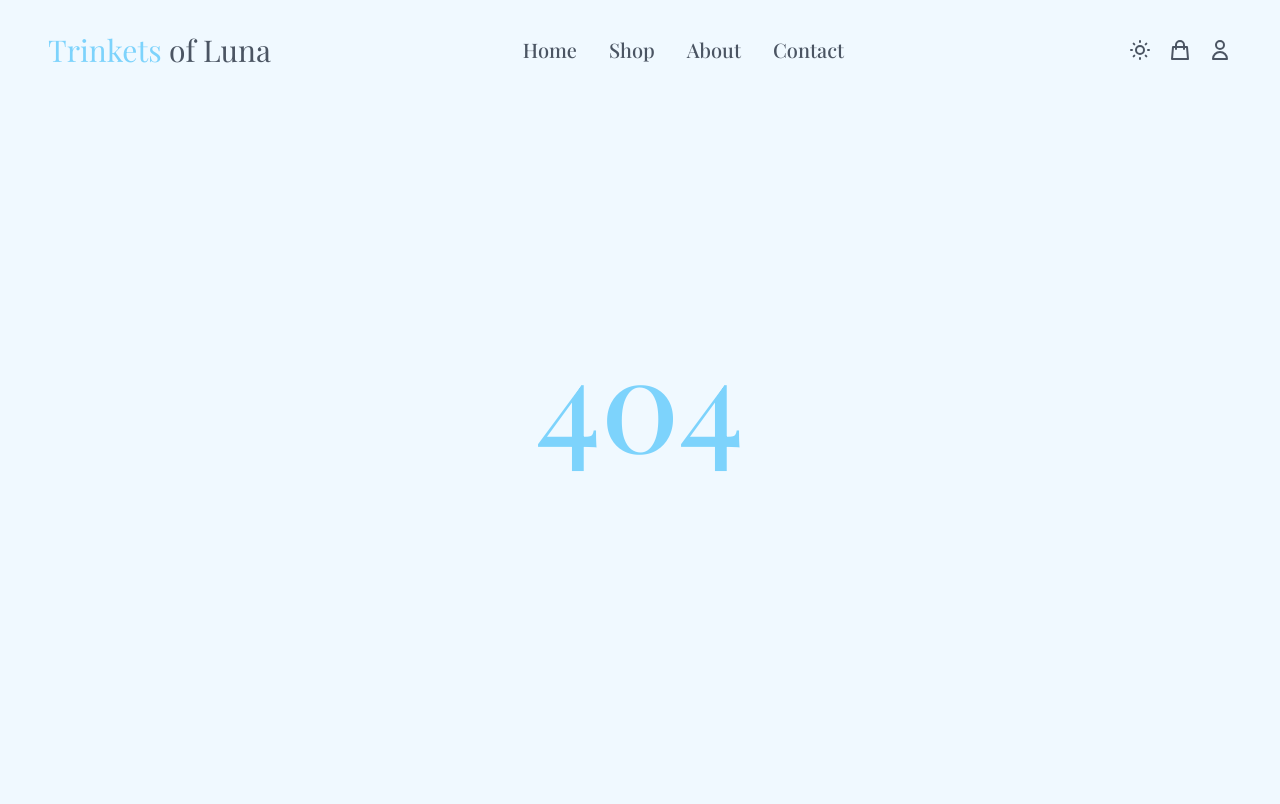
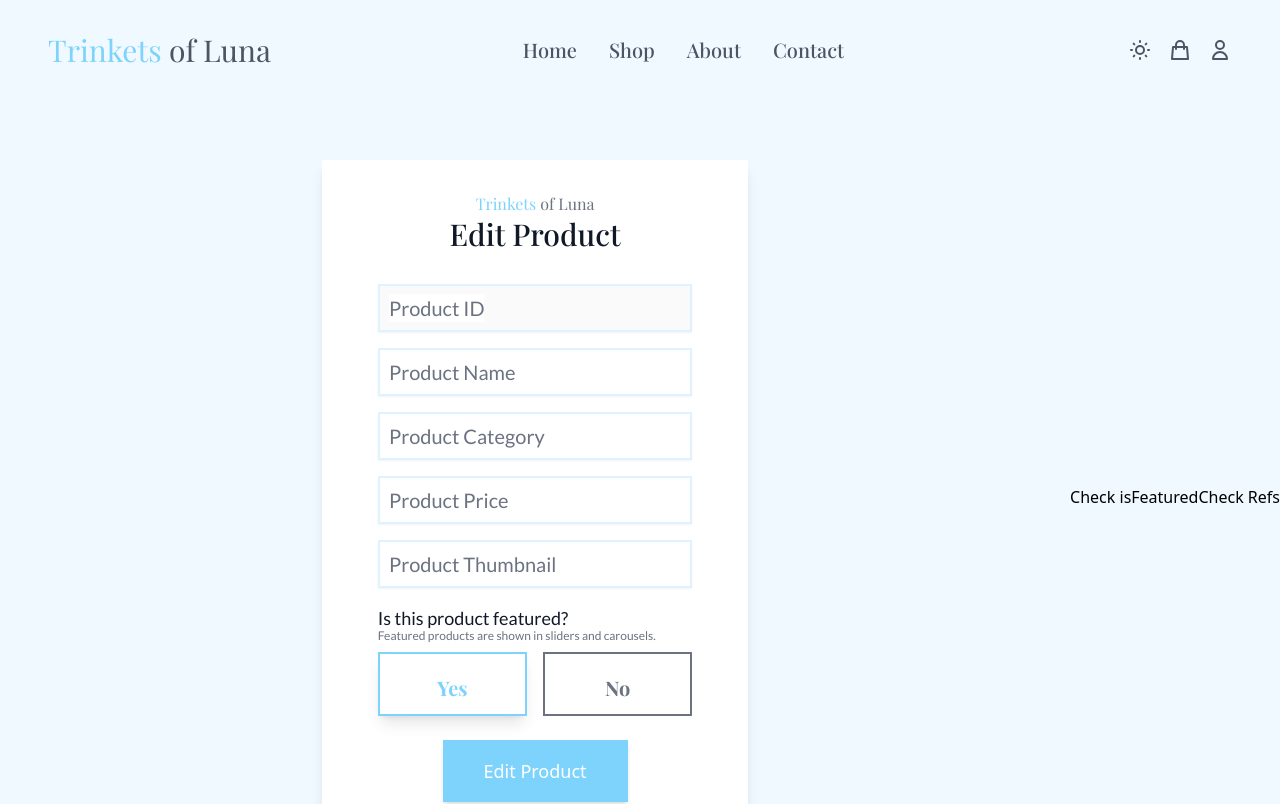
Before and after one commit to cedricquitor/trinketsofluna-ecommerce-web-app, a React (Create React App) app: page /admin/delete in a window 1280 px wide. Shown: the top 804 px of the page. Built offline with nearby package versions, Linux system fonts and the light colour scheme; no server answers.

Commit message:
Initialized and added route for delete product

```diff
--- a/src/App.js
+++ b/src/App.js
@@ -146,6 +146,14 @@ const App = () => {
               }
             />
             <Route
+              path="/admin/delete"
+              element={
+                <MainLayout>
+                  <EditProduct />
+                </MainLayout>
+              }
+            />
+            <Route
               path="*"
               element={
                 <MainLayout>
--- /dev/null
+++ b/src/components/DeleteProduct.jsx
@@ -0,0 +1,11 @@
+import React from "react";
+
+const DeleteProduct = () => {
+  return (
+    <div>
+      <h1>DeleteProduct</h1>
+    </div>
+  );
+};
+
+export default DeleteProduct;
--- a/src/components/EditProduct.jsx
+++ b/src/components/EditProduct.jsx
@@ -102,6 +102,7 @@ const EditProduct = () => {
         </div>
       </div>
       <button onClick={() => console.log(isFeatured)}>Check isFeatured</button>
+      <button onClick={() => console.log(productIdRef.current.value)}>Check Refs</button>
     </section>
   );
 };
```
